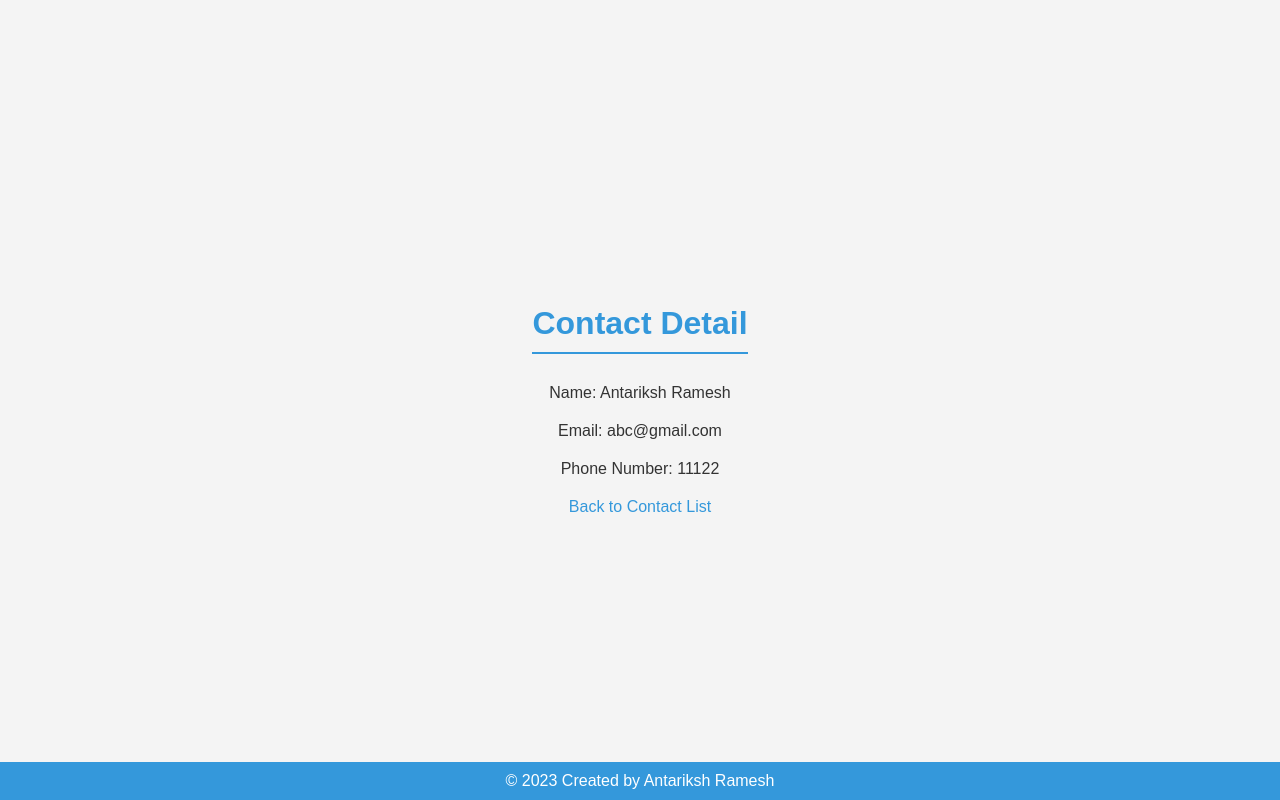
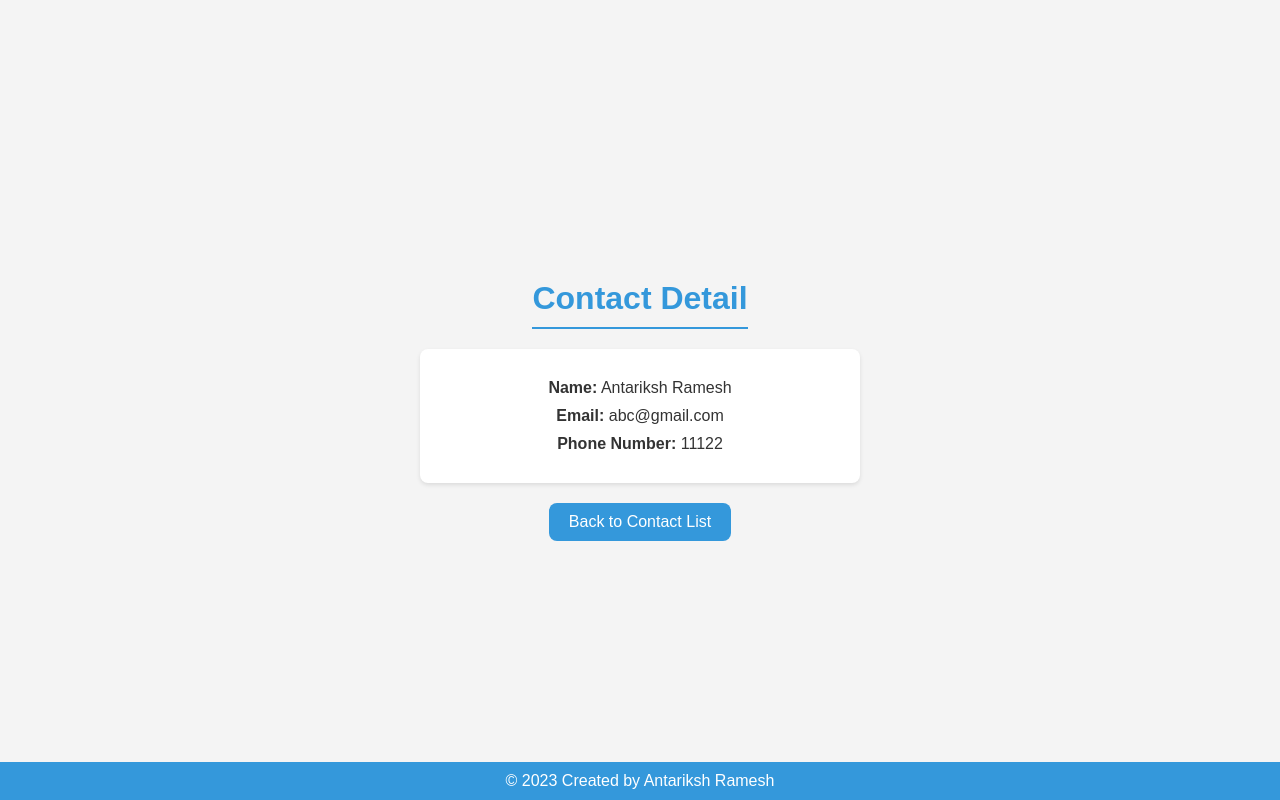
Before and after one commit to Antariksh-Ramesh/Antariksh_Ramesh, a Django app: page /contacts/5/detail/ in a window 1280 px wide. Run offline with Django 5.2, Linux system fonts and the light colour scheme; data comes from the database, SQL or seed files in the repository.

Commit message:
contact_create design

```diff
--- a/Antariksh_Ramesh/urls.py
+++ b/Antariksh_Ramesh/urls.py
@@ -8,5 +8,4 @@ urlpatterns = [
     path('admin/', admin.site.urls),
     path('', RedirectView.as_view(url='contacts/', permanent=False)),
     path('', include('Contact_details.urls')),
-    #path('contacts/', include('contacts.urls'))
 ]
--- a/Contact_details/Templates/Contact_details/contact_detail.html
+++ b/Contact_details/Templates/Contact_details/contact_detail.html
@@ -23,22 +23,32 @@
             margin-bottom: 20px;
         }
 
+        .contact-info {
+            background-color: #fff;
+            padding: 20px;
+            border-radius: 8px;
+            box-shadow: 0 2px 4px rgba(0, 0, 0, 0.1);
+            width: 400px;
+            text-align: center;
+        }
+
         p {
             margin: 10px 0;
             color: #333;
-            text-align: center;
         }
 
-        a {
-            color: #3498db;
+        .back-link {
+            background-color: #3498db;
+            color: #fff;
+            padding: 10px 20px;
             text-decoration: none;
-            display: block;
-            margin-top: 10px;
-            text-align: center;
+            border-radius: 8px;
+            margin-top: 20px;
+            display: inline-block;
         }
 
-        a:hover {
-            text-decoration: underline;
+        .back-link:hover {
+            background-color: #2980b9;
         }
 
         footer {
@@ -55,12 +65,14 @@
 <body>
     <h1>Contact Detail</h1>
 
-    <p>Name: {{ contact.first_name }} {{ contact.last_name }}</p>
-    <p>Email: {{ contact.email }}</p>
-    <p>Phone Number: {{ contact.phone_number }}</p>
+    <div class="contact-info">
+        <p><strong>Name:</strong> {{ contact.first_name }} {{ contact.last_name }}</p>
+        <p><strong>Email:</strong> {{ contact.email }}</p>
+        <p><strong>Phone Number:</strong> {{ contact.phone_number }}</p>
+    </div>
 
     <!-- Add a link to go back to the contact list -->
-    <a href="{% url 'contact_list' %}">Back to Contact List</a>
+    <a href="{% url 'contact_list' %}" class="back-link">Back to Contact List</a>
 
     <!-- Footer -->
     <footer>
--- a/Contact_details/Templates/Contact_details/contact_list.html
+++ b/Contact_details/Templates/Contact_details/contact_list.html
@@ -1,4 +1,3 @@
-<!-- templates/Contact_details/contact_list.html -->
 <!DOCTYPE html>
 <html lang="en">
 <head>
```
Also changed, not shown: Contact_details/Templates/Contact_details/contact_create.html (+15 -7 lines), Contact_details/Templates/Contact_details/contact_delete.html (+15 -8 lines), Contact_details/Templates/Contact_details/contact_update.html (+6 -5 lines).
